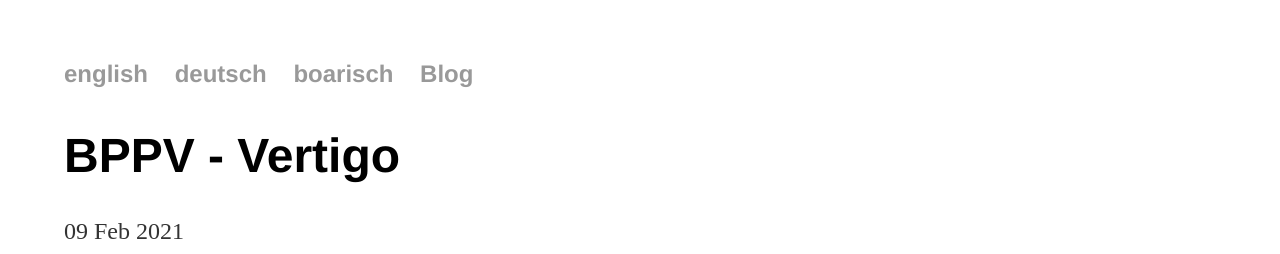
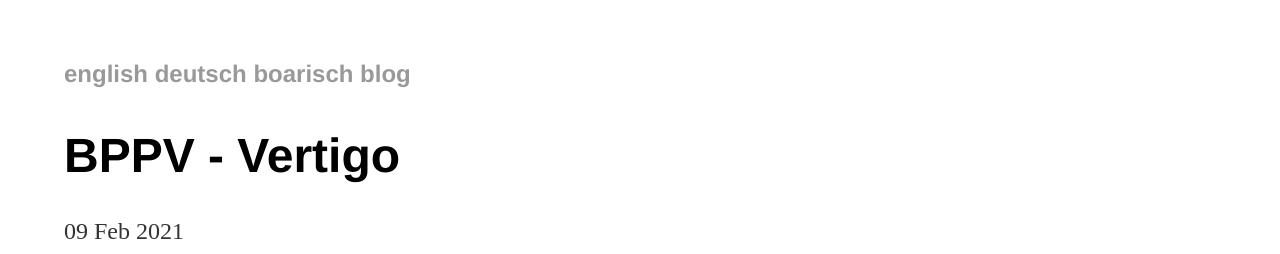
Before and after one commit to rudiverse/rudiverse.github.io, a Jekyll site: the page built from _posts/2021-02-09-bppv-vertigo.md, in a window 1280 px wide. Shown: the top 254 px of the page. Built offline with Jekyll 4.4.1, drawn with Linux system fonts in a browser that asks for light colours.

Commit message:
Jekyll tutorial, up to https://jekyllrb.com/docs/step-by-step/07-assets/

```diff
--- a/_config.yml
+++ b/_config.yml
@@ -2,4 +2,4 @@
 markdown: kramdown
 permalink: /blog/:year/:month/:day/:title
 
-theme: jekyll-theme-cayman
+# theme: jekyll-theme-cayman
--- /dev/null
+++ b/_includes/navigation.html
@@ -0,0 +1,11 @@
+<nav>
+    <ul>
+        {% for item in site.data.navigation %}
+            {% if page.url == item.link %}
+                {{ item.name }}
+            {% else %}
+                <a href="{{ item.link }}">{{ item.name }}</a>
+            {% endif %}
+        {% endfor %}
+    </ul>
+</nav>
--- a/_layouts/default.html
+++ b/_layouts/default.html
@@ -1,19 +1,13 @@
 <!DOCTYPE html>
 	<html>
 		<head>
+			<meta charset="utf-8">
 			<title>{{ page.title }}</title>
-			<!-- link to main stylesheet -->
-			<link rel="stylesheet" type="text/css" href="/css/main.css">
+    		<link rel="stylesheet" href="/assets/css/styles.css">
 		</head>
 		<body>
-			<nav>
-	    		<ul>
-	        		<li><a href="/">english</a></li>
-		        	<li><a href="/de">deutsch</a></li>
-		        	<li><a href="/bar">boarisch</a></li>
-	        		<li><a href="/blog">Blog</a></li>
-	    		</ul>
-			</nav>
+			{% include navigation.html %}
+
 			<div class="container">
 
 			{{ content }}
--- a/_posts/2021-02-09-bppv-vertigo.md
+++ b/_posts/2021-02-09-bppv-vertigo.md
@@ -5,7 +5,7 @@
 ---
 Yesterday, we had a public holiday in New Zealand, Waitangi Day (observed, because the real Waitangi Day 6 Feb was on the weekend). That made it a long weekend, nice. I usually go on a little trail run on the Skyline Walkway once per weekend, and I hadn't done it that weekend. So, last chance now before work starts again the next day.
 
-[![Skyline Walkway, seen from Johnston Hill](/assets/Skyline Walkway from Johnston Hill - thumb.jpg)](/assets/Skyline Walkway from Johnston Hill.jpg)
+[![Skyline Walkway, seen from Johnston Hill](/assets/images/Skyline Walkway from Johnston Hill - thumb.jpg)](/assets/images/Skyline Walkway from Johnston Hill.jpg)
 
 I started on top of Montgomery Ave, Karori, Wellington, and turned right, intending to run up to Johnston Hill, and back again. After the first climb, going downhill, I came across another runner making his way up. He warned me about a couple of cows on the trail. I decided to carry on. Soon, I saw only one cow, a big black monster though. She gave me enough room to pass her at her bottom side. At the gate/cattle grid, the downhill run changed uphill again. Not too far up, I felt dizzy all of a sudden. That never happened to me before on a run. I stopped, and I almost felt like fainting. Squatting down, and putting one hand on higher ground, helped a bit. I may have stayed like that for a minute, then decided to walk back home. That walk was alright, but I didn't dare to start running again.
 
@@ -21,7 +21,7 @@
 
 I rolled over to a bed on the emergency floor, and that movement brought back the dizziness. It hadn't been too bad on the ambulance anymore. I stayed in a flat position on the bed for another couple of hours, hoping there wouldn't be any Dr Bean sneaking around.
 
-![Dr Bean](/assets/Dr Bean.jpg)
+![Dr Bean](/assets/images/Dr Bean.jpg)
 
 When a nurse finally saw me, I dared to sit half upright, and it wasn't too bad anymore. It may have been around 7pm by then. The last time I had eaten anything was breakfast around 9am, before my run. The nurse asked if I wanted to have a sandwich, or maybe an ice-block. I settled for the ice-block, which was a good refreshment at that time. After some more waiting, my bed got pushed in a cabin, and soon after a nurse came, doing some more checks. At that time I finally accepted a sandwich, and my wife brought me some nice herbal tea. Then, waiting. And, waiting. Wife and son finally left by taxi, around 8:30pm. Our son had his first real scheduled school day in his college the next day. Before they left, I got my son's support walking to the toilet, in case I would get dizzy again. But I could walk freely, albeit slowly. At that point, I could finally also walk over to Ian, who happened to be on the emergency floor again. Amazing, in how good spirits he was, considering his injury.
 
@@ -33,7 +33,7 @@
 
 So, the doctor said, BPPV can happen to anyone, at any age. They don't know of anything which could cause it. I do want to read up on it though, especially since I believe there were a few things during the last days which I consider not too healthy. I returned to the office at work on the Thursday prior, after 2.5 days of annual leave and half a day working from home. Playing the catch-up game, probably juggling a bit too many things at once, and not happy about everything, I felt a bit stressed. Having another coffee at lunch time (after the normal couple of morning ones) had enabled me perfectly to stay awake at night for a bit too long, to contemplate on work items. That lack of sleep didn't make the Friday at work any easier. On Thursday, there was also an issue with the aircon, blowing on me in a very cold way for many hours. I felt a bit run-down on Saturday, and didn't do too much. Sunday, I still didn't feel fully right in the morning, but that settled, and I had a good day.
 
-![Cow](/assets/Cow.jpg)
+![Cow](/assets/images/Cow.jpg)
 
 Or, hmm, could it have been that big black monster I ran past on the trail yesterday? Maybe the cow farted on me, and caused all this dizziness?
 
--- /dev/null
+++ b/assets/css/styles.scss
@@ -0,0 +1,3 @@
+---
+---
+@import "main";
```
Also changed, not shown: _data/navigation.yml (added, +8 -0 lines), _posts/2020-10-27-maranui.md (+1 -0 lines), _sass/main.scss (renamed from css/main.css), assets/images/Cow.jpg (renamed from assets/Cow.jpg), assets/images/Dr Bean.jpg (renamed from assets/Dr Bean.jpg), assets/images/Skyline Walkway from Johnston Hill - thumb.jpg (renamed from assets/Skyline Walkway from Johnston Hill - thumb.jpg), assets/images/Skyline Walkway from Johnston Hill.jpg (renamed from assets/Skyline Walkway from Johnston Hill.jpg), 1 other file.
